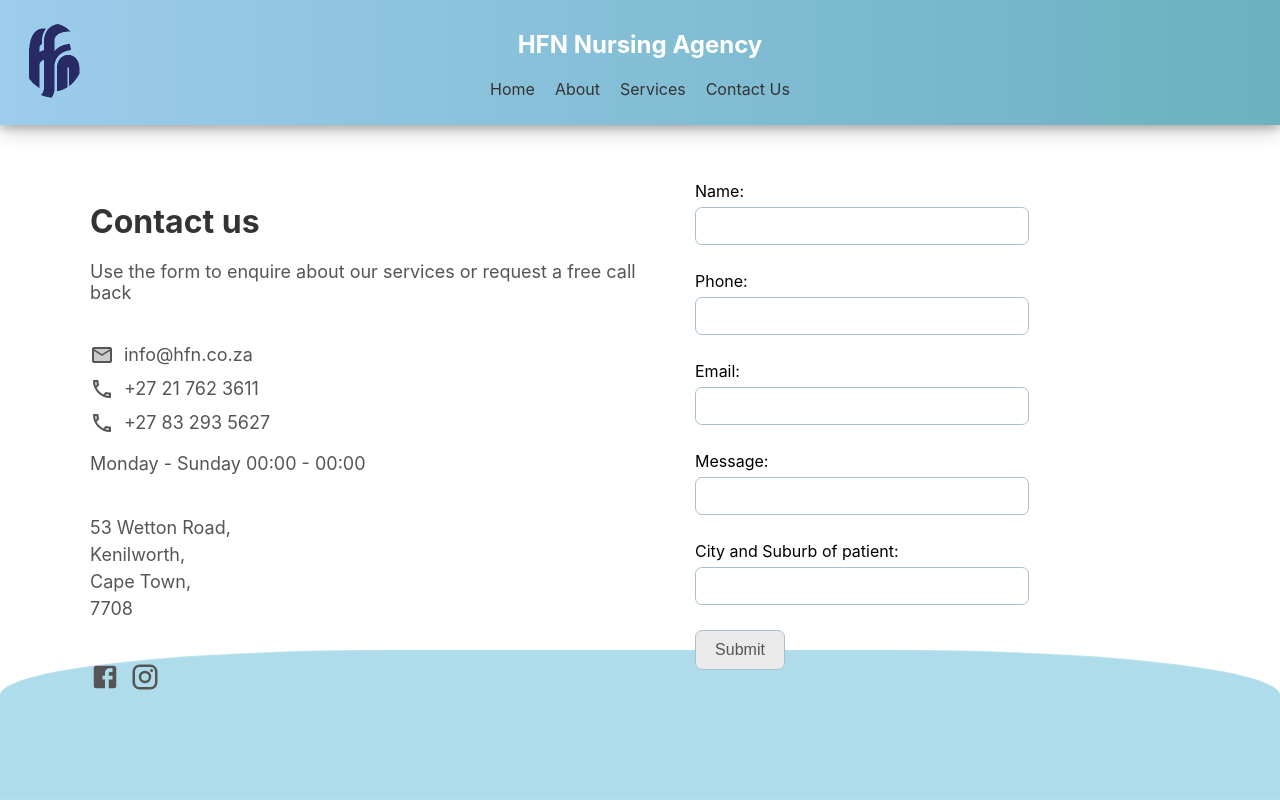
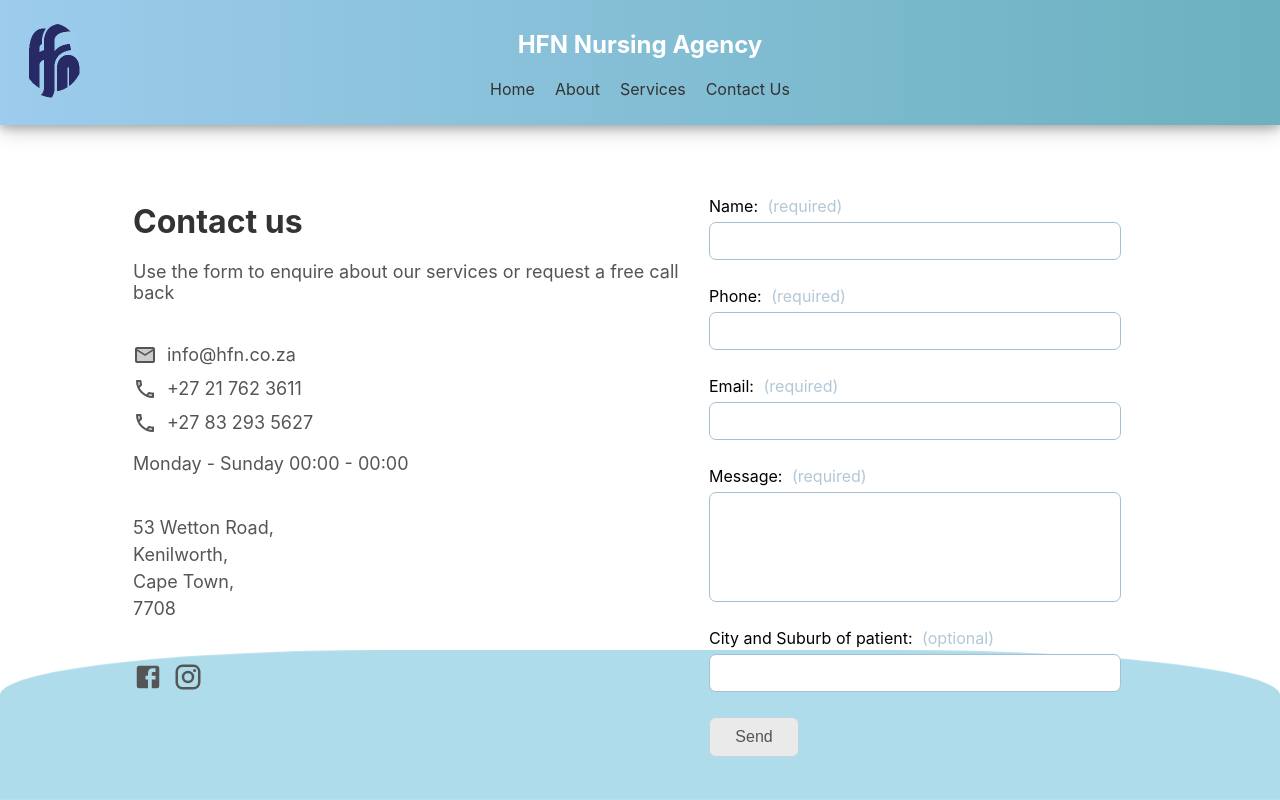
Before and after one commit to katelandcastelin/nursing-agency, a React (Create React App) app: page /contact in a window 1280 px wide. Shown: the top 800 px of the page. Built offline with nearby package versions, Linux system fonts and the light colour scheme.

Commit message:
feat/contact-page: added styling to form

```diff
--- a/src/pages/Contact.jsx
+++ b/src/pages/Contact.jsx
@@ -7,8 +7,12 @@ import FacebookIcon from '@mui/icons-material/Facebook';
 import InstagramIcon from '@mui/icons-material/Instagram';
 
 const Container = styled.div`
-  padding: 20px 90px;
+  padding: 20px;
   display: flex;
+  margin-left: 15px;
+  display: flex;
+  flex-direction: row;
+  justify-content: space-around;
 `;
 
 const Title = styled.h2`
@@ -57,12 +61,14 @@ const FormContainer = styled.div`
   justify-content: center;
   align-self: baseline;
   width: 100%;
+  margin-top: 15px;
+  margin-left: 25px;
 `;
 
 const Form = styled.form`
   display: flex;
   flex-direction: column;
-  width: 80%;
+  width: 100%;
 `;
 
 const FormLabel = styled.label`
@@ -92,7 +98,7 @@ const FormSubmitButton = styled.input`
   color: #555;
   background-color: #eaeaea;
   border-radius: 7px;
-  border: 1px solid #a7c0d1;
+  border: 1px solid #c3d4de;
   cursor: pointer;
   font-size: medium;
 
@@ -101,12 +107,18 @@ const FormSubmitButton = styled.input`
   }
 `;
 
+const Subtitle = styled.span`
+  font-size: 1em;
+  margin-left: 5px;
+  color: #b2c8d6;
+`;
+
 export default function Contact() {
   window.scrollTo(0, 0);
 
   return (
     <Container>
-      <div style={{width: '100%'}}>
+      <div style={{width: '100%', marginLeft: '8%'}}>
         <Title>Contact us</Title>
         <Description>
           Use the form to enquire about our services or request a free call back
@@ -144,26 +156,36 @@ export default function Contact() {
       <FormContainer>
         <Form>
           <FormLabel>
-            Name:
+            <div>
+            Name: <Subtitle>(required)</Subtitle>
+            </div>
             <FormInput type="text" name="name" />
           </FormLabel>
           <FormLabel>
-            Phone:
+            <div>
+              Phone: <Subtitle>(required)</Subtitle>
+            </div>
             <FormInput type="text" name="phone" />
           </FormLabel>
           <FormLabel>
-            Email:
+            <div>
+              Email: <Subtitle>(required)</Subtitle>
+            </div>
             <FormInput type="text" name="email" />
           </FormLabel>
           <FormLabel>
-            Message:
-            <FormInput type="text" name="message" />
+            <div>
+              Message: <Subtitle>(required)</Subtitle>
+            </div>
+            <FormInput type="text" name="message" style={{height: '90px'}} />
           </FormLabel>
           <FormLabel>
-            City and Suburb of patient:
+            <div>
+              City and Suburb of patient: <Subtitle>(optional)</Subtitle>
+            </div>
             <FormInput type="text" name="city and suburb" />
           </FormLabel>
-          <FormSubmitButton type="submit" value="Submit" />
+          <FormSubmitButton type="submit" value="Send" />
         </Form>
       </FormContainer>
     </Container>
```
